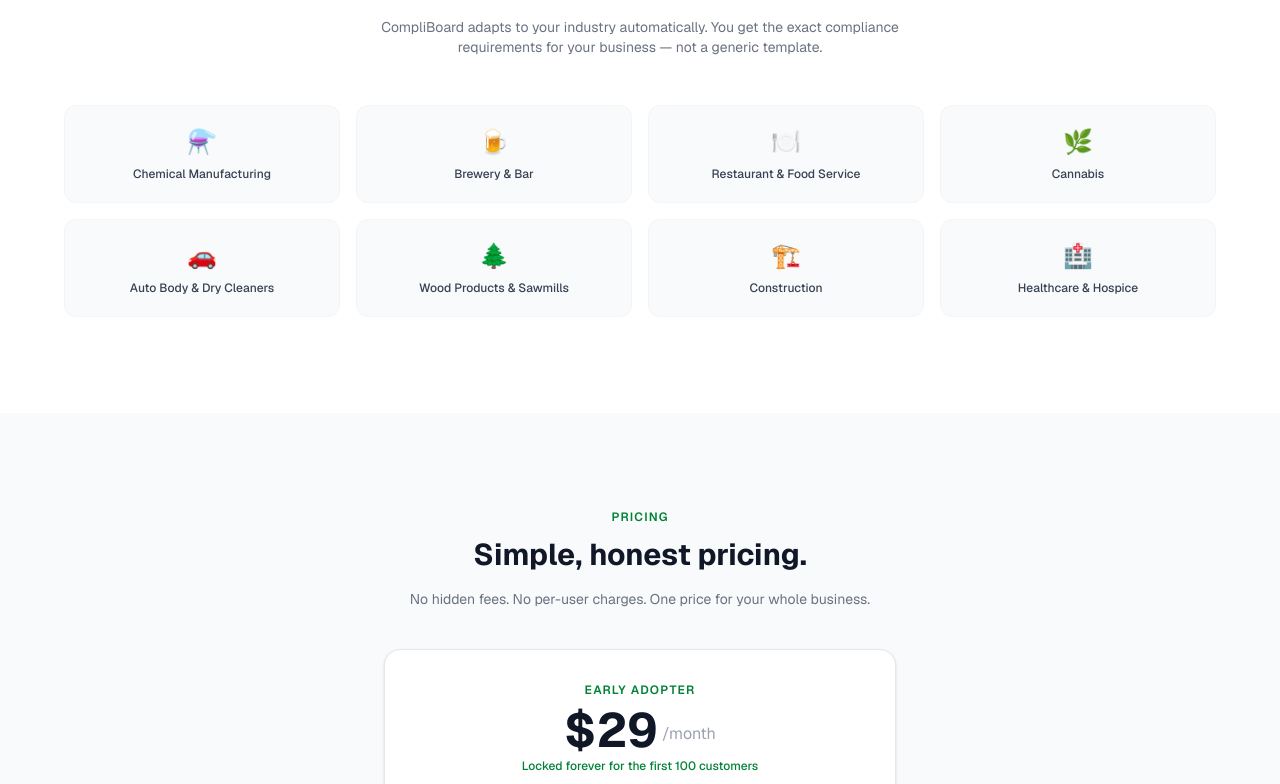
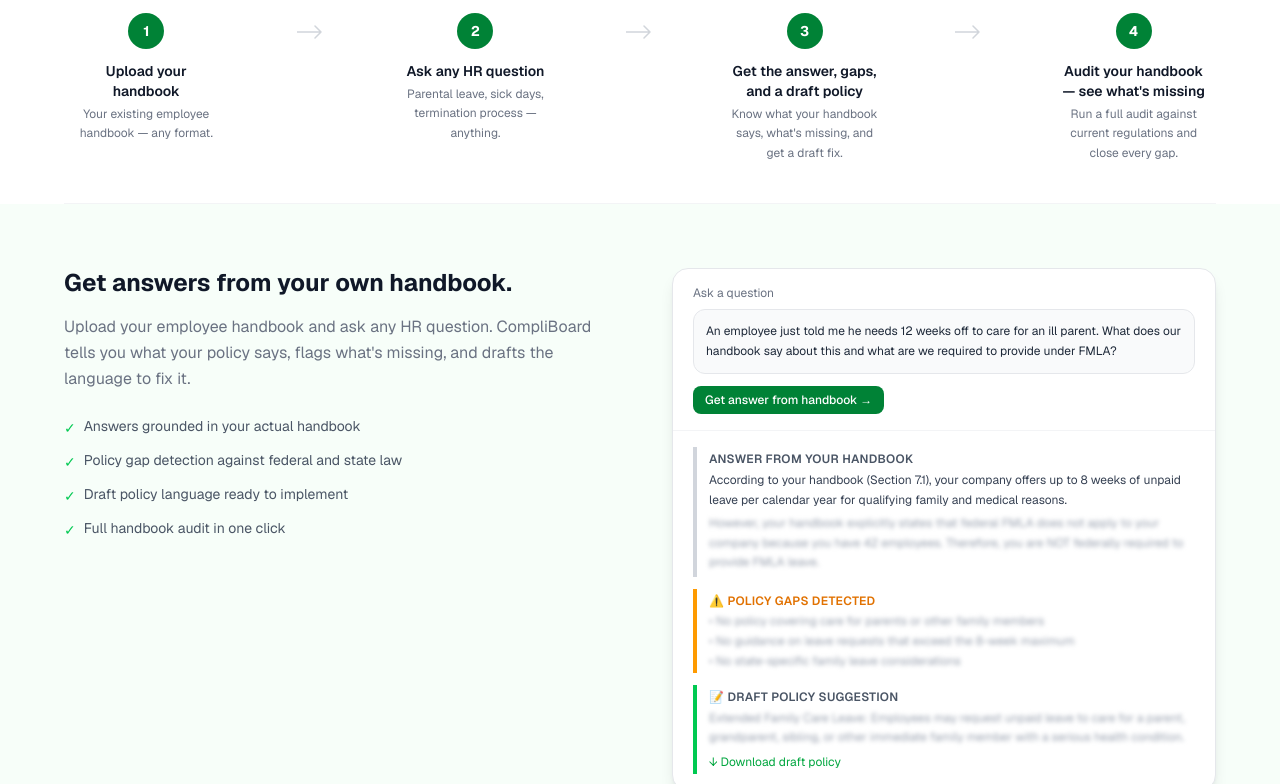
Before and after one commit to bhaskarc-compliboard/compliboard, a Next.js app: page / in a window 1280 px wide. Shown: the part 3636-4420 px from the top of the page. Built offline with nearby package versions, Linux system fonts and the light colour scheme.

Commit message:
Homepage: HR Policy Assistant section

```diff
--- a/app/page.tsx
+++ b/app/page.tsx
@@ -744,6 +744,116 @@
         </div>
       </section>
 
+      {/* HR SECTION */}
+      <section className="bg-white pt-24 px-6 pb-0">
+        <div className="max-w-6xl mx-auto">
+          <div className="text-center mb-10">
+            <p className="text-3xl font-bold text-green-700">Your HR Policy Assistant</p>
+          </div>
+          <div className="grid grid-cols-7 gap-0 items-start pb-10 border-b border-gray-100">
+            <div className="flex flex-col items-center text-center px-2">
+              <div className="w-9 h-9 rounded-full bg-green-700 text-white text-sm font-bold flex items-center justify-center mb-3">1</div>
+              <h3 className="text-sm font-semibold text-gray-900 mb-1">Upload your handbook</h3>
+              <p className="text-xs text-gray-500 leading-relaxed">Your existing employee handbook — any format.</p>
+            </div>
+            <div className="flex justify-center pt-3">
+              <svg width="28" height="14" viewBox="0 0 28 14" fill="none"><path d="M0 7h24M18 1l6 6-6 6" stroke="#d1d5db" strokeWidth="1.5" strokeLinecap="round" strokeLinejoin="round"/></svg>
+            </div>
+            <div className="flex flex-col items-center text-center px-2">
+              <div className="w-9 h-9 rounded-full bg-green-700 text-white text-sm font-bold flex items-center justify-center mb-3">2</div>
+              <h3 className="text-sm font-semibold text-gray-900 mb-1">Ask any HR question</h3>
+              <p className="text-xs text-gray-500 leading-relaxed">Parental leave, sick days, termination process — anything.</p>
+            </div>
+            <div className="flex justify-center pt-3">
+              <svg width="28" height="14" viewBox="0 0 28 14" fill="none"><path d="M0 7h24M18 1l6 6-6 6" stroke="#d1d5db" strokeWidth="1.5" strokeLinecap="round" strokeLinejoin="round"/></svg>
+            </div>
+            <div className="flex flex-col items-center text-center px-2">
+              <div className="w-9 h-9 rounded-full bg-green-700 text-white text-sm font-bold flex items-center justify-center mb-3">3</div>
+              <h3 className="text-sm font-semibold text-gray-900 mb-1">Get the answer, gaps, and a draft policy</h3>
+              <p className="text-xs text-gray-500 leading-relaxed">Know what your handbook says, what's missing, and get a draft fix.</p>
+            </div>
+            <div className="flex justify-center pt-3">
+              <svg width="28" height="14" viewBox="0 0 28 14" fill="none"><path d="M0 7h24M18 1l6 6-6 6" stroke="#d1d5db" strokeWidth="1.5" strokeLinecap="round" strokeLinejoin="round"/></svg>
+            </div>
+            <div className="flex flex-col items-center text-center px-2">
+              <div className="w-9 h-9 rounded-full bg-green-700 text-white text-sm font-bold flex items-center justify-center mb-3">4</div>
+              <h3 className="text-sm font-semibold text-gray-900 mb-1">Audit your handbook — see what's missing</h3>
+              <p className="text-xs text-gray-500 leading-relaxed">Run a full audit against current regulations and close every gap.</p>
+            </div>
+          </div>
+        </div>
+      </section>
+
+      {/* HR — headline + mock */}
+      <section className="py-16 px-6" style={{background: '#F7FEF9'}}>
+        <div className="max-w-6xl mx-auto grid grid-cols-2 gap-16 items-start">
+
+          {/* Left */}
+          <div>
+            <h2 className="text-2xl font-bold text-gray-900 mb-4 leading-tight">Get answers from your own handbook.</h2>
+            <p className="text-gray-500 mb-6 leading-relaxed">Upload your employee handbook and ask any HR question. CompliBoard tells you what your policy says, flags what's missing, and drafts the language to fix it.</p>
+            <ul className="space-y-3">
+              {[
+                "Answers grounded in your actual handbook",
+                "Policy gap detection against federal and state law",
+                "Draft policy language ready to implement",
+                "Full handbook audit in one click",
+              ].map((point, i) => (
+                <li key={i} className="flex items-start gap-2 text-sm text-gray-600">
+                  <span className="text-green-500 mt-0.5 flex-shrink-0">✓</span>{point}
+                </li>
+              ))}
+            </ul>
+          </div>
+
+          {/* Right — HR mock */}
+          <div className="bg-white rounded-2xl border border-gray-200 shadow-lg overflow-hidden">
+
+            {/* Question */}
+            <div className="px-5 py-4 border-b border-gray-100">
+              <p className="text-xs text-gray-500 mb-2">Ask a question</p>
+              <p className="text-xs text-gray-800 leading-relaxed bg-gray-50 border border-gray-200 rounded-xl p-3">An employee just told me he needs 12 weeks off to care for an ill parent. What does our handbook say about this and what are we required to provide under FMLA?</p>
+              <div className="mt-3">
+                <span className="bg-green-700 text-white text-xs font-medium px-3 py-1.5 rounded-lg inline-block">Get answer from handbook →</span>
+              </div>
+            </div>
+
+            <div className="px-5 py-4 space-y-3">
+
+              {/* Answer */}
+              <div className="border-l-4 border-gray-300 pl-3 py-1">
+                <p className="text-xs font-semibold text-gray-600 uppercase tracking-wide mb-1">Answer from your handbook</p>
+                <p className="text-xs text-gray-700 leading-relaxed">According to your handbook (Section 7.1), your company offers up to 8 weeks of unpaid leave per calendar year for qualifying family and medical reasons.</p>
+                <p className="text-xs text-gray-400 leading-relaxed filter blur-[2px] select-none mt-1">However, your handbook explicitly states that federal FMLA does not apply to your company because you have 42 employees. Therefore, you are NOT federally required to provide FMLA leave.</p>
+              </div>
+
+              {/* Policy gaps */}
+              <div className="border-l-4 border-amber-500 pl-3 py-1">
+                <p className="text-xs font-semibold text-amber-600 uppercase tracking-wide mb-1">⚠️ Policy gaps detected</p>
+                <div className="space-y-1">
+                  {[
+                    "No policy covering care for parents or other family members",
+                    "No guidance on leave requests that exceed the 8-week maximum",
+                    "No state-specific family leave considerations",
+                  ].map((gap, i) => (
+                    <p key={i} className="text-xs text-gray-400 filter blur-[2px] select-none">• {gap}</p>
+                  ))}
+                </div>
+              </div>
+
+              {/* Draft policy */}
+              <div className="border-l-4 border-green-500 pl-3 py-1">
+                <p className="text-xs font-semibold text-gray-600 uppercase tracking-wide mb-1">📝 Draft policy suggestion</p>
+                <p className="text-xs text-gray-400 leading-relaxed filter blur-[2px] select-none">Extended Family Care Leave: Employees may request unpaid leave to care for a parent, grandparent, sibling, or other immediate family member with a serious health condition.</p>
+                <p className="text-xs text-green-600 mt-1.5">↓ Download draft policy</p>
+              </div>
+
+            </div>
+          </div>
+
+        </div>
+      </section>
+
       {/* Industries */}
       <section className="py-24 px-6">
         <div className="max-w-6xl mx-auto text-center">
```
